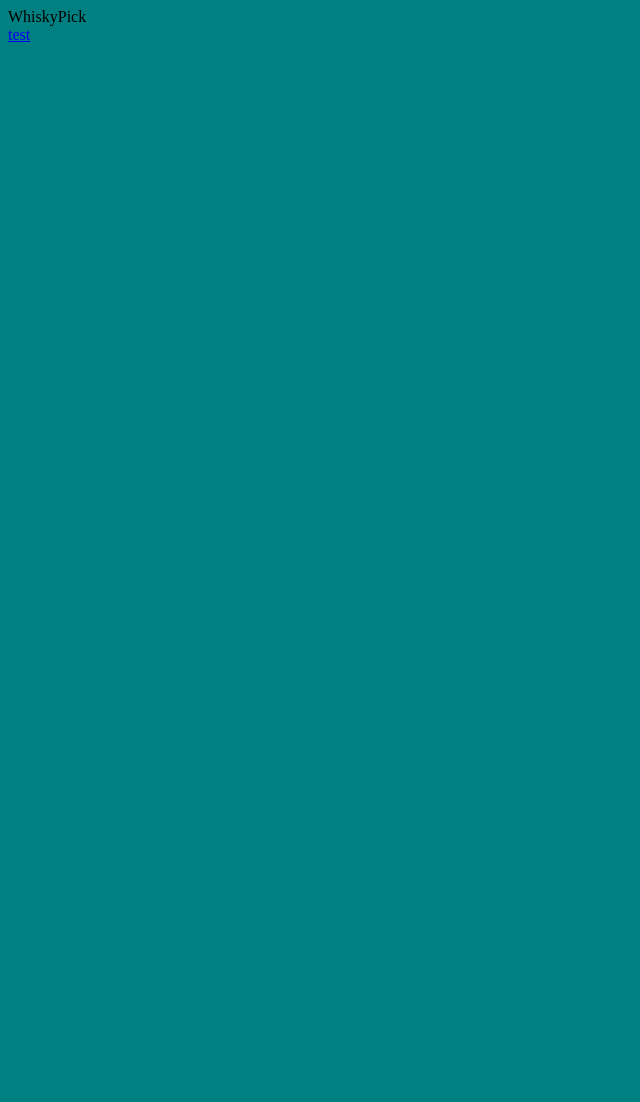
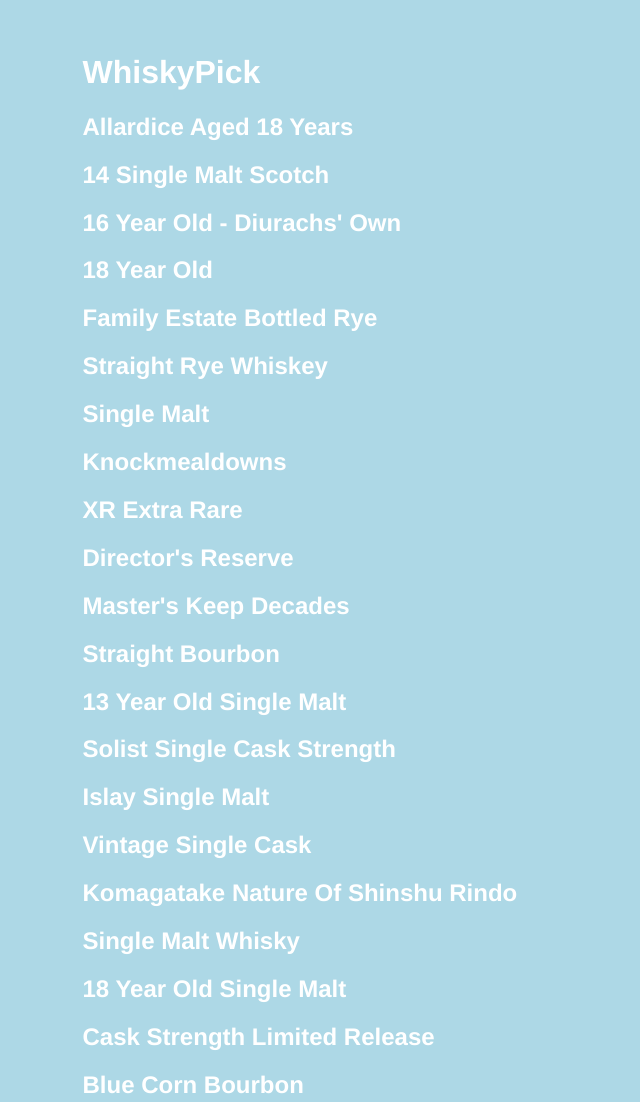
Before and after one commit to soybuddha/whisky-pick, a React app: page / in a window 1280 px wide. Shown: the top 1102 px of the page, without its empty margins (0-640 px from the left). Before the commit the page ends 808 px from the top, so only its background shows below. Built offline with nearby package versions, Linux system fonts and the light colour scheme.

Commit message:
rendered whiskies list

```diff
--- a/src/assets/styles/style.css
+++ b/src/assets/styles/style.css
@@ -1,5 +1,13 @@
 html, body {
-  background-color: teal;
-  height: 100%;
-  width: 100%;
+  background-color: lightblue;
+  color: white;
+  height: 98%;
+  width: 94%;
+  font-family: helvetica, sans-serif;
+  padding: 1% 3%;
 }
+
+a {
+  color: white;
+  text-decoration: none;
+}
--- /dev/null
+++ b/src/components/common/Header.js
@@ -0,0 +1,14 @@
+import React from 'react';
+import { Link } from 'react-router-dom';
+
+class Header extends React.PureComponent {
+  render() {
+    return (
+      <Link to="/">
+        <h1>WhiskyPick</h1>
+      </Link>
+    );
+  }
+}
+
+export default Header;
--- a/src/components/Layout.js
+++ b/src/components/common/Layout.js
@@ -1,12 +1,18 @@
 import React from 'react';
+import { node } from 'prop-types';
+import Header from './Header';
 
 const Layout = ({ children }) => {
   return (
     <div className="container">
-      <div>WhiskyPick</div>
+      <Header />
       {children}
     </div>
   );
 };
 
+Layout.propTypes = {
+  children: node.isRequired,
+};
+
 export default Layout;
--- /dev/null
+++ b/src/components/common/Loading.js
@@ -0,0 +1,11 @@
+import React from 'react';
+
+class Loading extends React.PureComponent {
+  render() {
+    return (
+      <div className="loading">Loading...</div>
+    );
+  }
+}
+
+export default Loading;
--- a/src/components/whisky/WhiskyDetail.js
+++ b/src/components/whisky/WhiskyDetail.js
@@ -2,7 +2,6 @@
 
 const WhiskyDetail = ({ match: { params } }) => {
   const { distilleryId, whiskyId } = params;
-  console.log('distilleryId', distilleryId, 'whiskyId', whiskyId);
 
   return (
     <div className="whisky-detail">
--- a/src/components/whisky/WhiskyList.js
+++ b/src/components/whisky/WhiskyList.js
@@ -1,12 +1,24 @@
 import React from 'react';
-import { Link } from 'react-router-dom';
+import { array, bool } from 'prop-types';
+import Loading from '../common/Loading';
+import WhiskyListItem from './WhiskyListItem';
 
-const WhiskyList = () => {
+const WhiskyList = ({ isLoading, whiskies }) => {
+  console.log('isLoading: ', isLoading);
+  console.log('whiskies: ', whiskies);
   return (
     <div className="whisky-list">
-      <Link to="/whisky/testdistillery/testwhisky">test</Link>
+      {(isLoading)
+        ? <Loading />
+        : whiskies.map(whisky => <WhiskyListItem whisky={whisky} key={whisky.id} />)
+      }
     </div>
   );
 };
 
+WhiskyList.propTypes = {
+  isLoading: bool.isRequired,
+  whiskies: array.isRequired,
+};
+
 export default WhiskyList;
--- a/src/components/whisky/WhiskyListContainer.js
+++ b/src/components/whisky/WhiskyListContainer.js
@@ -28,18 +28,17 @@
   }
 }
 
-function mapStateToProps(state) {
+const mapStateToProps = state => {
   return {
     whiskies: state.whiskies,
   };
-}
+};
 
 WhiskyListContainer.propTypes = {
   whiskies: array.isRequired,
   fetchWhiskies: func.isRequired,
 };
 
-
 export default withRouter(connect(mapStateToProps, {
   fetchWhiskies,
 })(WhiskyListContainer));
--- /dev/null
+++ b/src/components/whisky/WhiskyListItem.js
@@ -0,0 +1,31 @@
+import React from 'react';
+import { Link } from 'react-router-dom';
+import { number, shape, string } from 'prop-types';
+import { slugify } from '../../util';
+
+class WhiskyListItem extends React.PureComponent {
+  render() {
+    const { whisky } = this.props;
+
+    return (
+      <Link
+        to={`/whisky/${slugify(whisky.brand)}/${slugify(whisky.name)}`}
+        className="whisky-list-item"
+      >
+        <h2>{whisky.name}</h2>
+      </Link>
+    );
+  }
+}
+
+WhiskyListItem.propTypes = {
+  whisky: shape({
+    average_rating: number,
+    brand: string,
+    id: string,
+    image_url: string,
+    name: string,
+  }).isRequired,
+};
+
+export default WhiskyListItem;
--- a/src/router.js
+++ b/src/router.js
@@ -1,6 +1,6 @@
 import React from 'react';
 import { BrowserRouter as Router, Switch, Route } from 'react-router-dom';
-import Layout from './components/Layout';
+import Layout from './components/common/Layout';
 import WhiskyList from './components/whisky/WhiskyListContainer';
 import WhiskyDetail from './components/whisky/WhiskyDetail';
 
--- a/src/store/reducers/WhiskyReducer.js
+++ b/src/store/reducers/WhiskyReducer.js
@@ -1,21 +1,19 @@
 import { FETCH_WHISKIES } from '../actions';
 
-const INITIAL_STATE = {
-  whiskies: [],
-};
+const INITIAL_STATE = [];
 
 export default (state = INITIAL_STATE, action) => {
   switch (action.type) {
     case FETCH_WHISKIES: {
       return [
-        state,
+        ...state,
         ...action.payload.data,
       ];
     }
 
     default: {
       return [
-        state,
+        ...state,
       ];
     }
   }
--- /dev/null
+++ b/src/util/index.js
@@ -0,0 +1,18 @@
+const removeSpecialChars = (str) => str.replace(/[^a-zA-Z0-9 ]/g, '');
+const convertDiacriticChars = (str) => str.replace('â', 'a').replace('é', 'e');
+const capitalizeFirstLetter = (str) => str.charAt(0).toUpperCase() + str.slice(1);
+
+export function slugify(str) {
+  return removeSpecialChars(
+    convertDiacriticChars(str).toLowerCase()
+  ).replace(/ /g, '-');
+}
+
+export function unslugify(str) {
+  return str.split('-').map(s => capitalizeFirstLetter(s)).join(' ');
+}
+
+export default {
+  slugify,
+  unslugify,
+};
```
